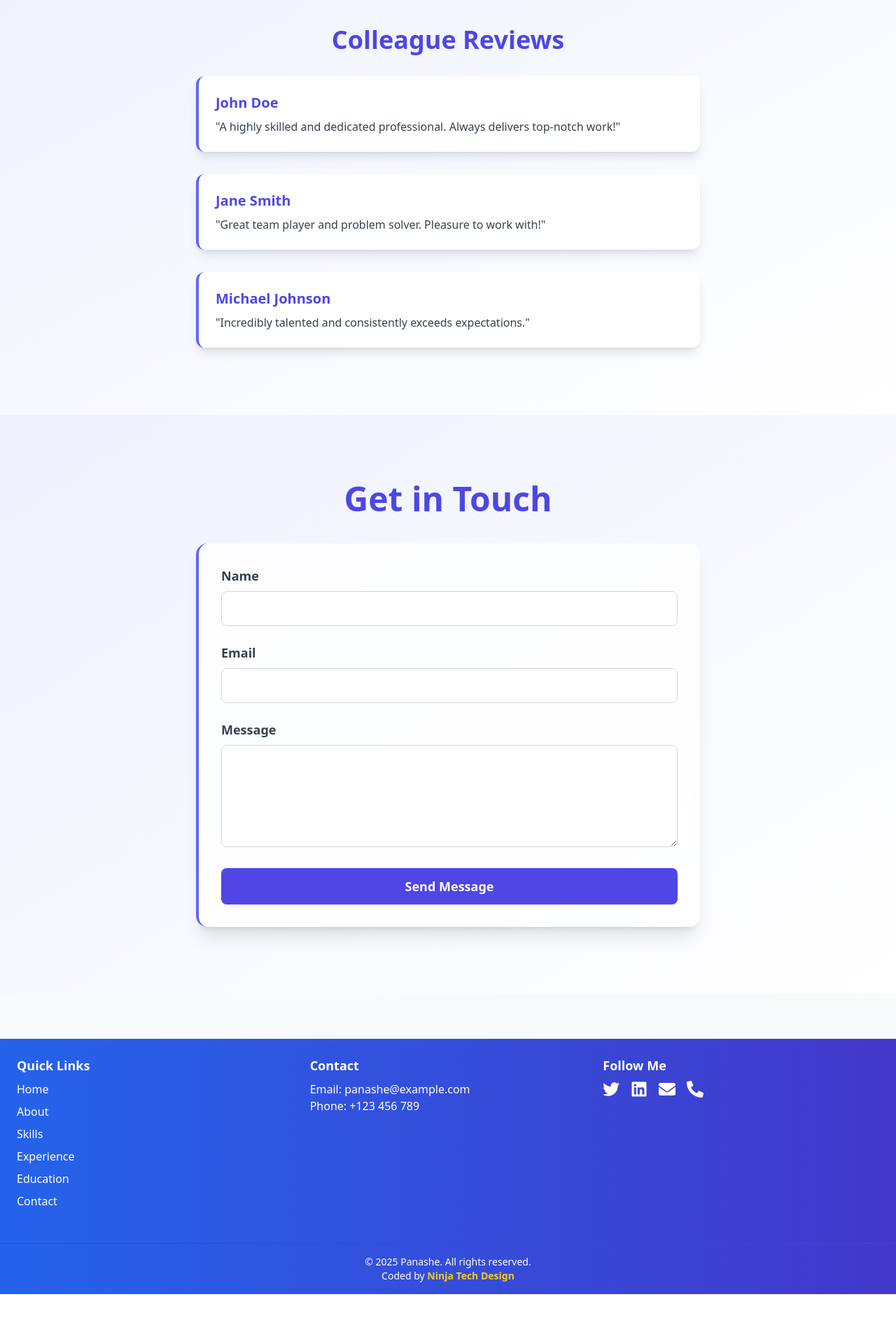
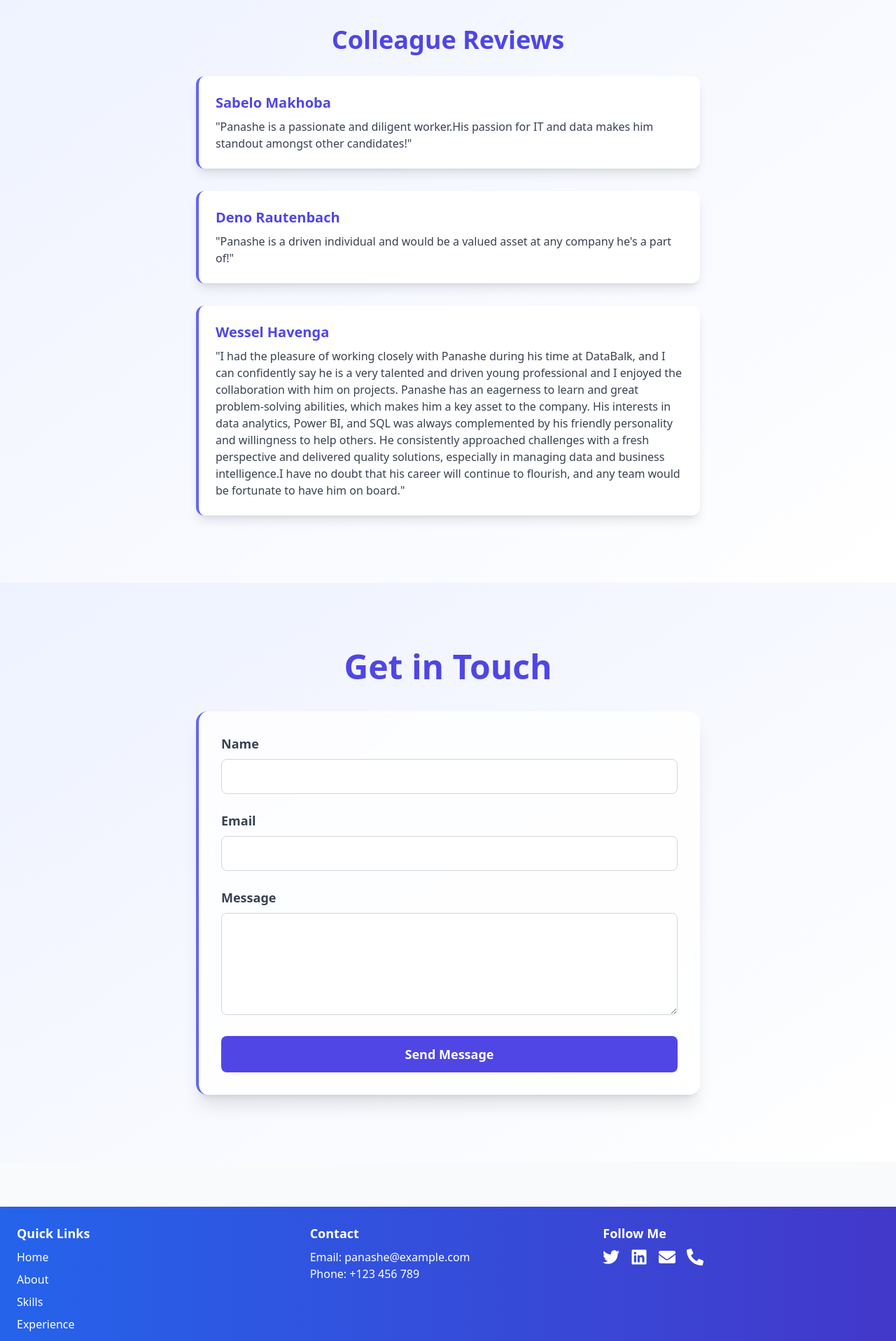
Before and after one commit to Gradi03/Panashe-Resume, a React (Vite) app in the folder frontend/: page / in a window 1280 px wide. Shown: the part 4780-6697 px from the top of the page at 70% size. Before the commit the page ends 6630 px from the top, so only its background shows below. Built offline with nearby package versions, Linux system fonts and the light colour scheme.

Commit message:
added real reviews

```diff
--- a/frontend/src/components/Footer.jsx
+++ b/frontend/src/components/Footer.jsx
@@ -54,7 +54,7 @@ const Footer = () => {
       </div>
 
       {/* Horizontal Line & Copyright */}
-      <hr className="border-gray-600 mt-6" />
+      <hr className="border-white-600 mt-6" />
       <div className="text-center py-4 text-white-400 text-sm">
         <p>&copy; 2025 Panashe. All rights reserved.</p>
         <p>Coded by <span className="text-yellow-400 font-semibold">Ninja Tech Design</span></p>
--- a/frontend/src/pages/Reviews.jsx
+++ b/frontend/src/pages/Reviews.jsx
@@ -22,9 +22,9 @@ const Reviews = () => {
           </motion.h3>
           <div className="space-y-8">
             {[
-              { name: 'John Doe', review: 'A highly skilled and dedicated professional. Always delivers top-notch work!' },
-              { name: 'Jane Smith', review: 'Great team player and problem solver. Pleasure to work with!' },
-              { name: 'Michael Johnson', review: 'Incredibly talented and consistently exceeds expectations.' },
+              { name: 'Sabelo Makhoba', review: 'Panashe is a passionate and diligent worker.His passion for IT and data makes him standout amongst other candidates!' },
+              { name: 'Deno Rautenbach', review: "Panashe is a driven individual and would be a valued asset at any company he's a part of!" },
+              { name: 'Wessel Havenga', review: 'I had the pleasure of working closely with Panashe during his time at DataBalk, and I can confidently say he is a very talented and driven young professional and I enjoyed the collaboration with him on projects. Panashe has an eagerness to learn and great problem-solving abilities, which makes him a key asset to the company. His interests in data analytics, Power BI, and SQL was always complemented by his friendly personality and willingness to help others. He consistently approached challenges with a fresh perspective and delivered quality solutions, especially in managing data and business intelligence.I have no doubt that his career will continue to flourish, and any team would be fortunate to have him on board.' },
             ].map((review, index) => (
               <motion.div
                 key={index}
```
